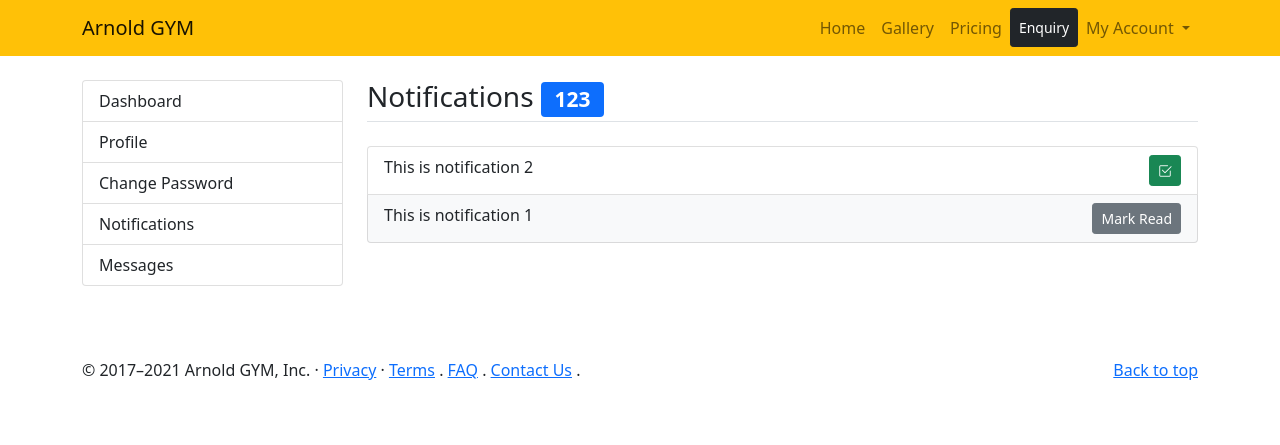
After one commit to codeartisanlab/Gym-Management-System-in-Django-3-Bootstrap-5-and-PostgreSQL, a Django app: page /notifs in a window 1280 px wide. The commit adds this page. Shown: the top 445 px of the page. Run offline with Django 3.2, Linux system fonts and the light colour scheme; some libraries are stand-ins or nearby versions.

```diff
--- a/main/admin.py
+++ b/main/admin.py
@@ -60,3 +60,7 @@ class TrainerAdmin(admin.ModelAdmin):
 	list_editable=('is_active',)
 	list_display=('full_name','mobile','is_active','image_tag')
 admin.site.register(models.Trainer,TrainerAdmin)
+
+class NotifyAdmin(admin.ModelAdmin):
+	list_display=('notify_detail','read_by_user','read_by_trainer')
+admin.site.register(models.Notify,NotifyAdmin)
--- a/main/templates/base.html
+++ b/main/templates/base.html
@@ -7,6 +7,8 @@
     <meta name="viewport" content="width=device-width, initial-scale=1">
     <!-- Bootstrap CSS -->
     <link href="{% static 'bootstrap.min.css' %}" rel="stylesheet" />
+    <!-- Bootstrap Icons -->
+    <link href="{% static 'bootstrap-icons/font/bootstrap-icons.css' %}" rel="stylesheet" />
     <!-- Include jquery -->
     <script type="text/javascript" src="{% static 'jquery-3.6.0.min.js' %}"></script>
     <title>Home - Arnold GYM</title>
--- /dev/null
+++ b/main/templates/notifs.html
@@ -0,0 +1,27 @@
+{% extends 'base.html' %}
+{% block content %}
+    <!-- Main Start -->
+    <main>
+		<!-- Services -->
+		<section class="container my-4">
+			<div class="row">
+				<div class="col-3">
+					{% include 'user/left-sidebar.html' %}
+				</div>
+				<div class="col-9">
+					<h3 class="mb-4 border-bottom pb-1">Notifications <span class="badge bg-primary">123</span></h3>
+					<ul class="list-group">
+						<li class="list-group-item">This is notification 2
+							<span class="btn btn-sm btn-success float-end"><i class="bi bi-check2-square"></i></span>
+						</li>
+						<li class="list-group-item bg-light">This is notification 1
+							<button class="btn btn-sm btn-secondary float-end">Mark Read</button>
+						</li>
+					</ul>
+				</div>
+			</div>
+		</section>
+		<!-- End -->
+    </main>
+    <!-- End -->
+{% endblock %}
--- a/main/templates/user/left-sidebar.html
+++ b/main/templates/user/left-sidebar.html
@@ -2,6 +2,6 @@
 	<a href="{% url 'user_dashboard' %}" class="list-group-item">Dashboard</a>
 	<a href="{% url 'update_profile' %}" class="list-group-item">Profile</a>
 	<a href="{% url 'password_change' %}" class="list-group-item">Change Password</a>
-	<a href="#" class="list-group-item">Notifications</a>
+	<a href="{% url 'notifs' %}" class="list-group-item">Notifications</a>
 	<a href="#" class="list-group-item">Messages</a>
 </div>
--- a/main/urls.py
+++ b/main/urls.py
@@ -23,6 +23,8 @@ urlpatterns=[
 	# Trainer Login
 	path('trainerlogin',views.trainerlogin,name='trainerlogin'),
 	path('trainerlogout',views.trainerlogout,name='trainerlogout'),
+	# Notifications
+	path('notifs',views.notifs,name='notifs'),
 ]
 
 if settings.DEBUG:
--- a/main/views.py
+++ b/main/views.py
@@ -150,3 +150,8 @@ def trainerlogin(request):
 def trainerlogout(request):
 	del request.session['trainerLogin']
 	return redirect('/trainerlogin')
+
+# Notifications
+def notifs(request):
+	data=models.Notify.objects.all().order_by('-id')
+	return render(request, 'notifs.html',{'data':data})
```
Also changed, not shown: main/models.py (+8 -0 lines), main/migrations/0022_notify.py (added), main/migrations/0023_remove_notify_status.py (added), main/migrations/0024_auto_20210812_0835.py (added).
